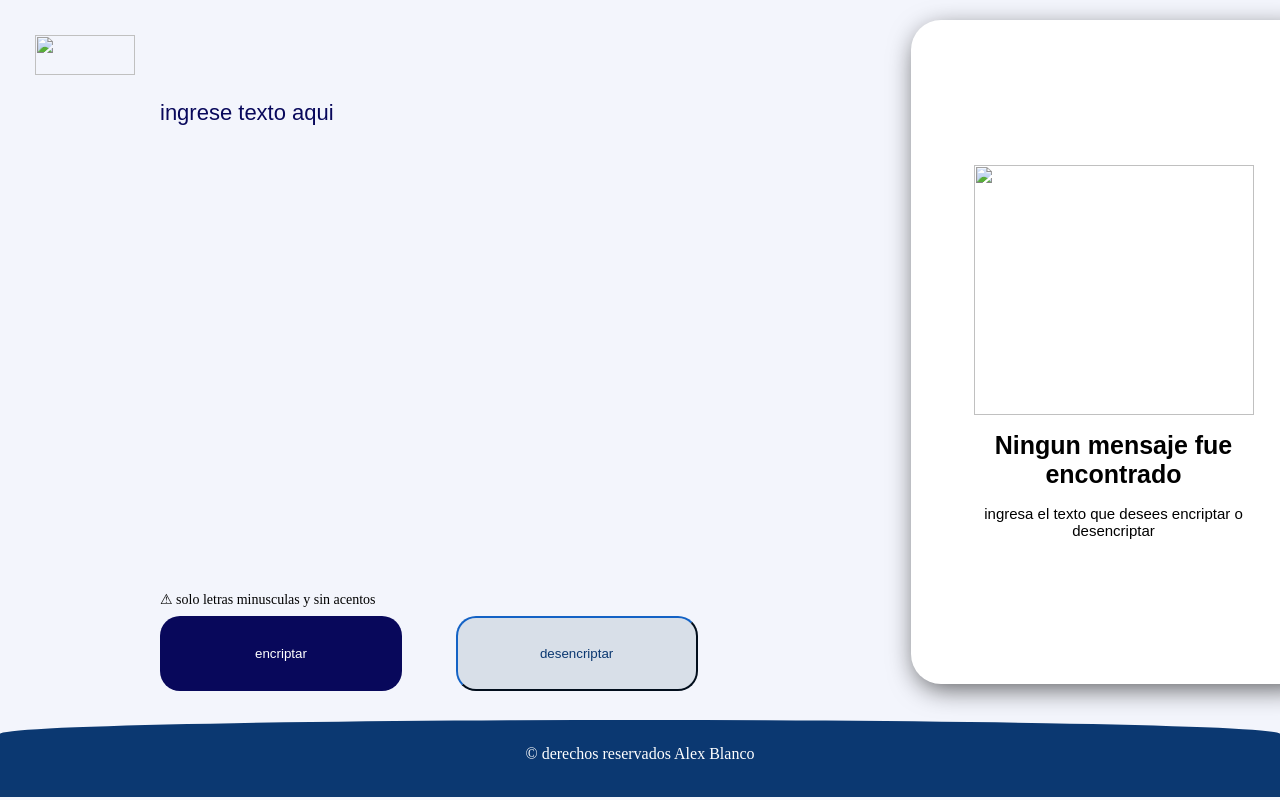
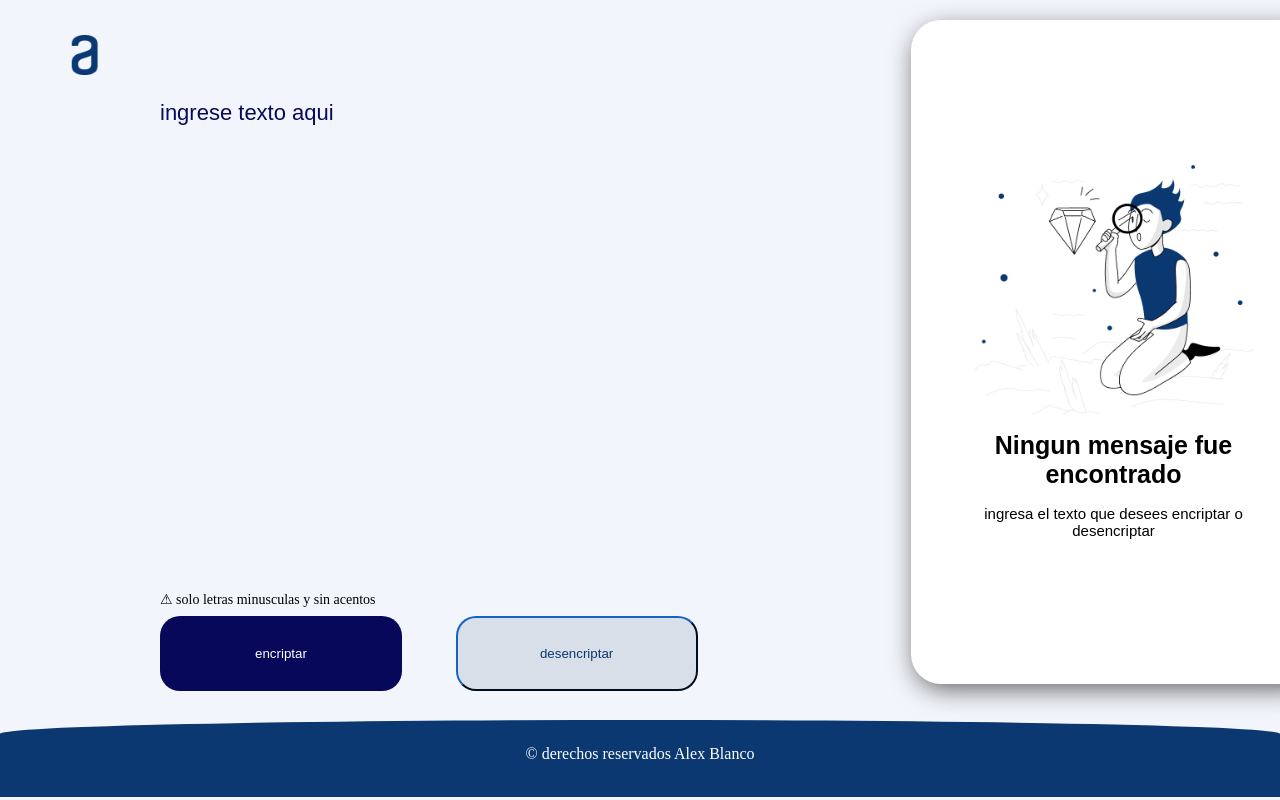
Before and after one commit to AlexBl21/encriptador-alura, a plain HTML site: page index.html in a window 1280 px wide. Shown: the top 800 px of the page. Drawn offline with Linux system fonts and the light colour scheme; the site is published under a folder, as on GitHub Pages, so addresses that start at the root find nothing.

Commit message:
Update index.html

```diff
--- a/index.html
+++ b/index.html
@@ -10,7 +10,7 @@
     <main>
        <section class="s1">
         <div class="logo">
-            <img src="/img/Logo.png" alt="" class="img-logo">
+            <img src="./img/Logo.png" alt="" class="img-logo">
         </div>
         <div class="input-mensaje">
             <textarea name="" id="mensaje" class="mensaje" placeholder="ingrese texto aqui"></textarea>
@@ -23,7 +23,7 @@
        </section>
        <section class="s2">
         <div class="m-incriptado">
-            <img src="/img/Muñeco.png" alt="" class="img-muñeco">
+            <img src="./img/Muñeco.png" alt="" class="img-muñeco">
             <h1>Ningun mensaje fue encontrado</h1>
             <p>ingresa el texto que desees encriptar o desencriptar</p>
         </div>
@@ -33,5 +33,5 @@
         <label for="" class="copy">&#169; derechos reservados Alex Blanco</label>
     </footer>
 </body>
-<script src="/index.js"></script>
+<script src="./index.js"></script>
 </html>
```
